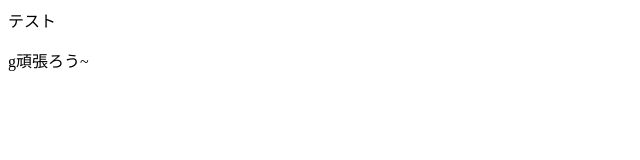
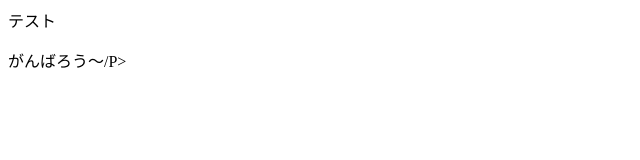
Before and after one commit to maru62-01/git-test, a plain HTML site: page index.html in a window 1280 px wide. Shown: the full height of the page, 0-640 px from the left. Drawn offline with Linux system fonts and the light colour scheme.

Commit message:
変更しました!

```diff
--- a/index.html
+++ b/index.html
@@ -1,2 +1,2 @@
 <p>テスト</p>
-<P>g頑張ろう~</P>
+<P>がんばろう～/P>
```
